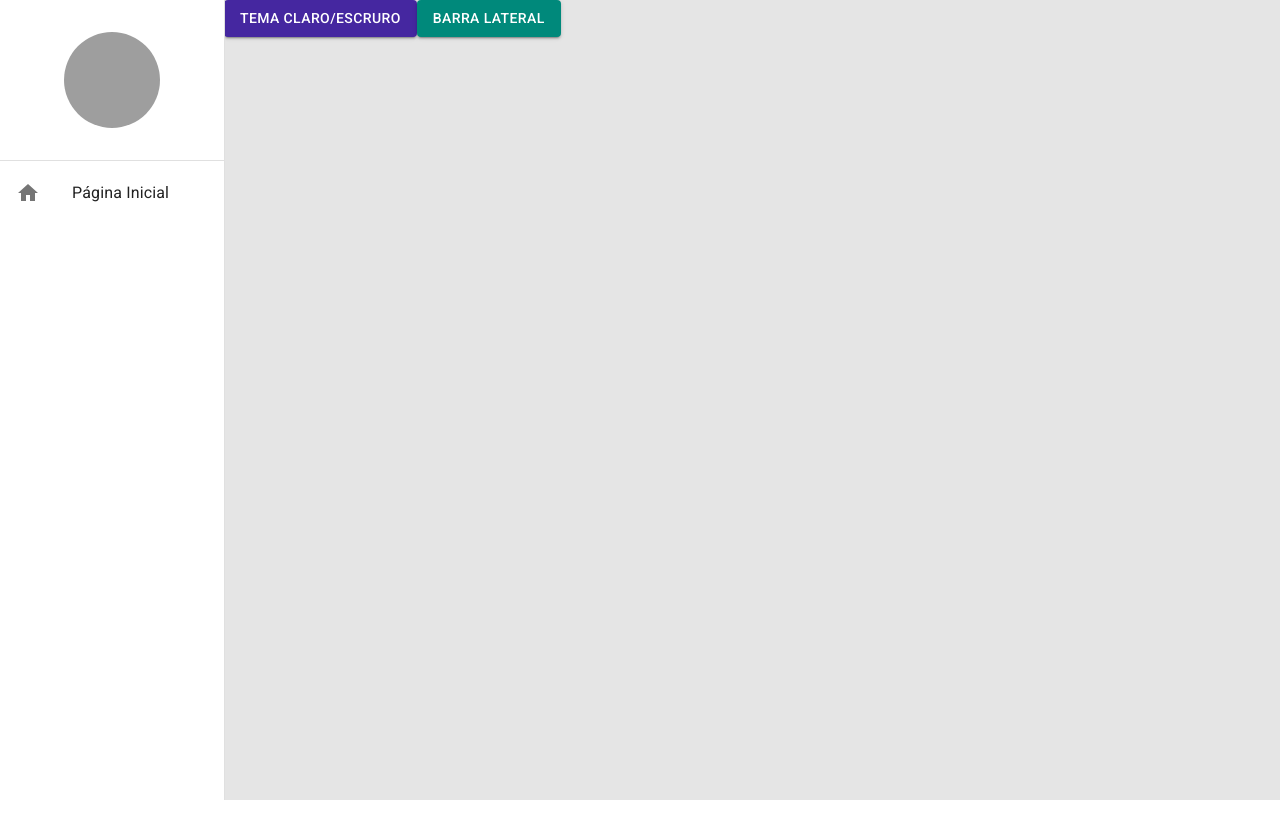
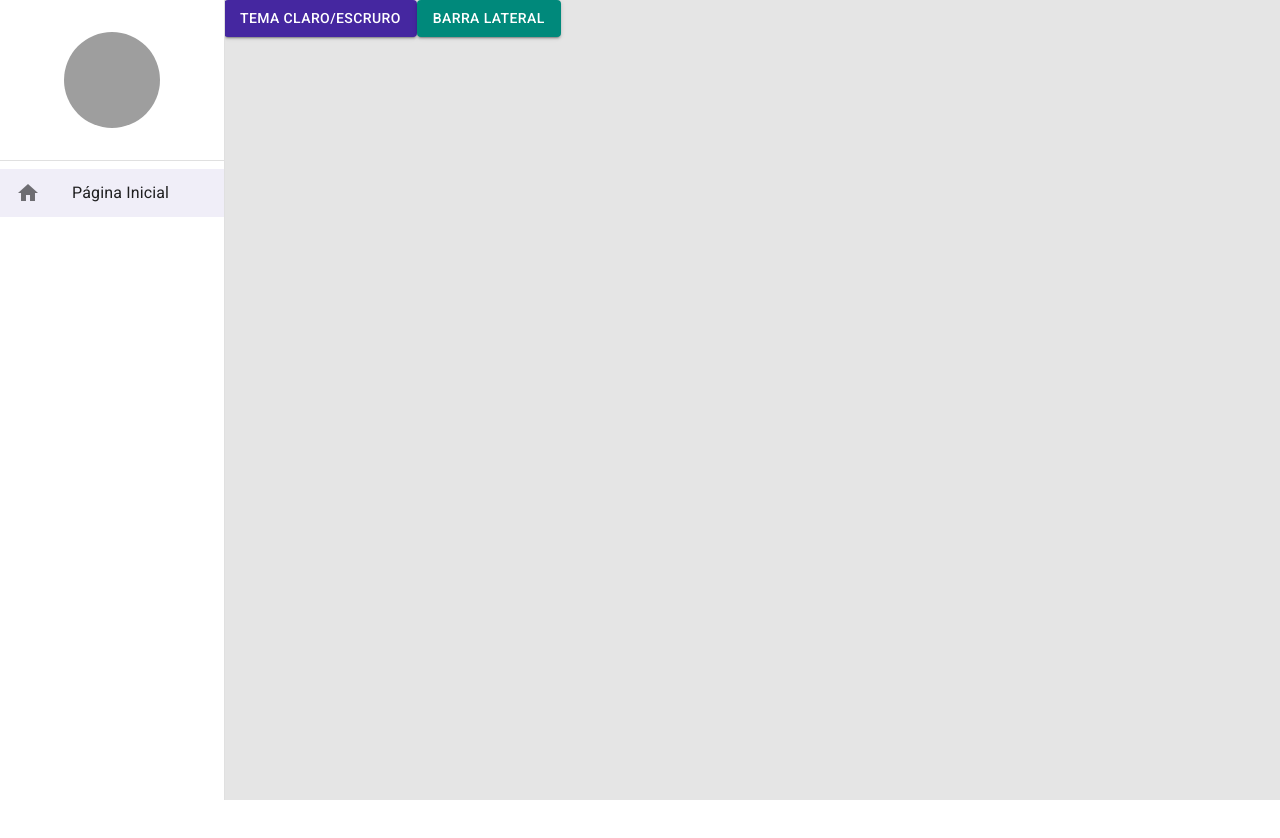
Before and after one commit to GabrielaTiago/City-Dashboard, a React (Vite) app: page / in a window 1280 px wide. Shown: the top 838 px of the page. Built offline with nearby package versions, Linux system fonts and the light colour scheme; grey boxes are pictures that could not be loaded.

Commit message:
:sparkles: feat:  Creates component for menu items and shows them dynamically

```diff
--- a/src/routes/index.tsx
+++ b/src/routes/index.tsx
@@ -1,10 +1,21 @@
 import { Button } from '@mui/material';
+import { useEffect } from 'react';
 import { Navigate, Route, Routes } from 'react-router-dom';
 import { useThemeContext, useDrawerContext } from '../shared/contexts';
 
 export default function AppRoutes() {
   const { toggleTheme } = useThemeContext();
-  const { toggleDrawer } = useDrawerContext();
+  const { toggleDrawer, setDrawerOptions } = useDrawerContext();
+
+  useEffect(() => {
+    setDrawerOptions([
+      {
+        icon: 'home',
+        path: '/',
+        label: 'Página Inicial'
+      }
+    ]);
+  },[]);
 
   return (
     <Routes>
--- /dev/null
+++ b/src/shared/components/SideBar/MenuItem.tsx
@@ -0,0 +1,29 @@
+import { Icon, ListItemButton, ListItemIcon, ListItemText } from '@mui/material';
+import { useMatch, useNavigate, useResolvedPath } from 'react-router-dom';
+
+interface IMenuItemProps {
+    to: string;
+    icon: string;
+    label: string;
+    onClick: (() => void )| undefined;
+}
+
+export function MenuItem({ to, icon, label, onClick }: IMenuItemProps): JSX.Element {
+  const navigate = useNavigate();
+  const resolvedPath = useResolvedPath(to);
+  const match = useMatch({ path: resolvedPath.pathname, end: false });
+
+  const handleClick = () => {
+    navigate(to);
+    onClick?.();
+  };
+
+  return(
+    <ListItemButton onClick={handleClick} selected={!!match}>
+      <ListItemIcon>
+        <Icon>{icon}</Icon>
+      </ListItemIcon>
+      <ListItemText primary={label}/>
+    </ListItemButton>
+  );
+}
--- a/src/shared/components/SideBar/Sidebar.tsx
+++ b/src/shared/components/SideBar/Sidebar.tsx
@@ -1,12 +1,12 @@
-import { Home } from '@mui/icons-material';
-import { Avatar, Box, Divider, Drawer, List, ListItemButton, ListItemIcon, ListItemText, useMediaQuery, useTheme } from '@mui/material';
+import { Avatar, Box, Divider, Drawer, List, useMediaQuery, useTheme } from '@mui/material';
 import { useDrawerContext } from '../../contexts';
 import { TChildrenProps } from '../../types';
+import { MenuItem } from './MenuItem';
 
 export function Sidebar({ children }: TChildrenProps): JSX.Element{
   const theme = useTheme();
   const smDown = useMediaQuery(theme.breakpoints.down('sm'));
-  const { isDrawerOpen, toggleDrawer } = useDrawerContext();
+  const { isDrawerOpen, toggleDrawer, drawerOptions } = useDrawerContext();
 
   return (
     <>
@@ -23,12 +23,14 @@
           <Divider />
           <Box flex={1}>
             <List component='nav'>
-              <ListItemButton>
-                <ListItemIcon>
-                  <Home />
-                </ListItemIcon>
-                <ListItemText primary='Página Inicial'/>
-              </ListItemButton>
+              {drawerOptions.map((drawerOption, index) => (
+                <MenuItem key={index}
+                  to={drawerOption.path}
+                  icon={drawerOption.icon}
+                  label={drawerOption.label}
+                  onClick={smDown ? toggleDrawer : undefined}
+                />
+              ))}
             </List>
           </Box>
         </Box>
--- a/src/shared/contexts/DrawerContext.tsx
+++ b/src/shared/contexts/DrawerContext.tsx
@@ -6,10 +6,17 @@
 } from 'react';
 import { TChildrenProps } from '../types';
 
+interface IDrawerOptions {
+  icon: string;
+  path: string;
+  label: string;
+};
 interface IDrawerContextData {
   isDrawerOpen: boolean;
   toggleDrawer: () => void;
-}
+  drawerOptions: IDrawerOptions[];
+  setDrawerOptions: (newDrawerOptions: IDrawerOptions[]) => void;
+};
 
 const DrawerContext = createContext({} as IDrawerContextData);
 
@@ -19,13 +26,18 @@
 
 export function DrawerProvider({ children }: TChildrenProps) {
   const [isDrawerOpen, setIsDrawerOpen] = useState(false);
+  const [drawerOptions, setDrawerOptions] = useState<IDrawerOptions[]>([]);
 
   const toggleDrawer = useCallback(() => {
     setIsDrawerOpen((oldDrawer) => !oldDrawer);
   }, []);
 
+  const handleDrawerOptions = useCallback((newDrawerOptions: IDrawerOptions[]) => {
+    setDrawerOptions(newDrawerOptions);
+  }, []);
+
   return (
-    <DrawerContext.Provider value={{ isDrawerOpen, toggleDrawer }}>
+    <DrawerContext.Provider value={{ isDrawerOpen, toggleDrawer, drawerOptions, setDrawerOptions: handleDrawerOptions }}>
       {children}
     </DrawerContext.Provider>
   );
```
